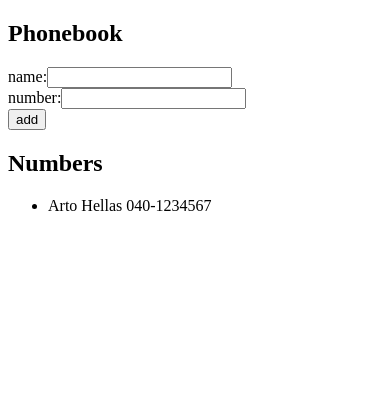
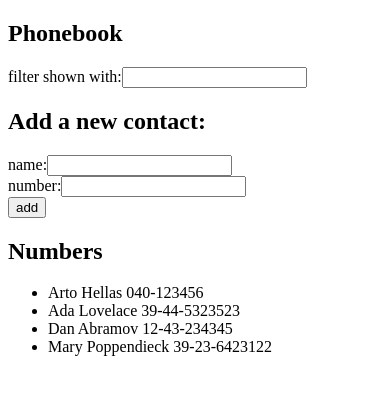
Before and after one commit to urmulu-riza/FullStackOpen-Part2, a React (Create React App) app in the folder phonebook/: page / in a window 390 px wide. Shown: the top 394 px of the page. Built offline with nearby package versions, Linux system fonts and the light colour scheme.

Commit message:
2.9 phonebook step4 filter

```diff
--- a/phonebook/src/App.js
+++ b/phonebook/src/App.js
@@ -1,23 +1,29 @@
 import { useState } from 'react';
 
-const Numbers = ({ persons }) => (
+const Numbers = ({ persons, filtered }) => (
   <div>
     <h2>Numbers</h2>
     <ul>
-      {persons.map((p) => (
-        <li key={p.name}>
-          {p.name} {p.number}
-        </li>
-      ))}
+      {persons
+        .filter((p) => p.name.toLowerCase().includes(filtered.toLowerCase()))
+        .map((p) => (
+          <li key={p.name}>
+            {p.name} {p.number}
+          </li>
+        ))}
     </ul>
   </div>
 );
 const App = () => {
   const [persons, setPersons] = useState([
-    { name: 'Arto Hellas', number: '040-1234567' },
+    { name: 'Arto Hellas', number: '040-123456' },
+    { name: 'Ada Lovelace', number: '39-44-5323523' },
+    { name: 'Dan Abramov', number: '12-43-234345' },
+    { name: 'Mary Poppendieck', number: '39-23-6423122' },
   ]);
   const [newName, setNewName] = useState('');
   const [newNumber, setNewNumber] = useState('');
+  const [filtered, setFiltered] = useState('');
 
   const handleChange = (e, type) => {
     switch (type) {
@@ -26,6 +32,9 @@ const App = () => {
         break;
       case 'number':
         setNewNumber(e.target.value);
+        break;
+      case 'filtered':
+        setFiltered(e.target.value);
         break;
       default:
         break;
@@ -45,6 +54,14 @@ const App = () => {
       <h2>Phonebook</h2>
       <form onSubmit={addPerson}>
         <div>
+          filter shown with:
+          <input
+            value={filtered}
+            onChange={(e) => handleChange(e, 'filtered')}
+          />
+        </div>
+        <h2>Add a new contact:</h2>
+        <div>
           name:
           <input value={newName} onChange={(e) => handleChange(e, 'name')} />
         </div>
@@ -60,7 +77,7 @@ const App = () => {
         </div>
       </form>
       {/* <p>debug:{newName}</p> */}
-      <Numbers persons={persons} />
+      <Numbers persons={persons} filtered={filtered} />
     </div>
   );
 };
```
